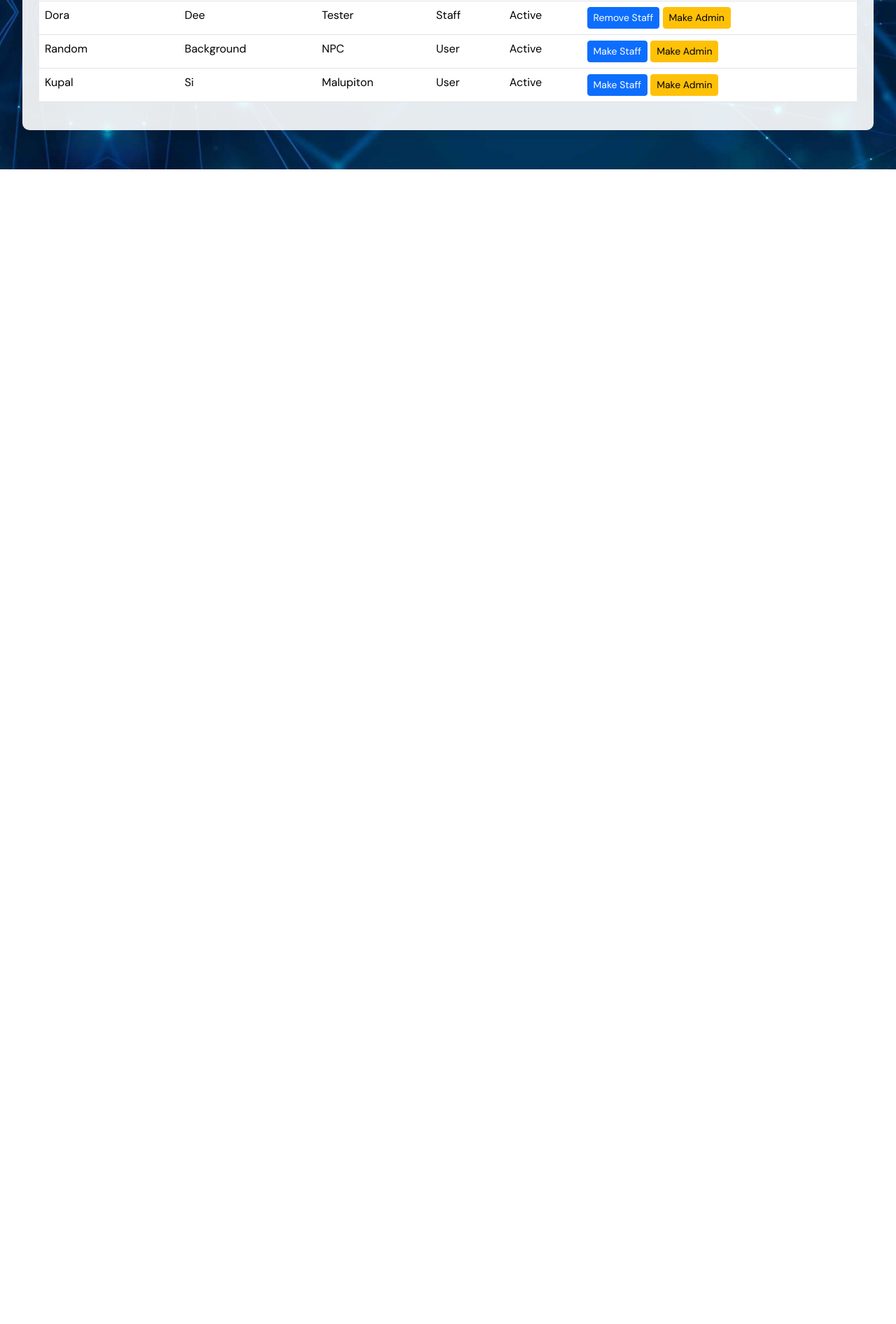
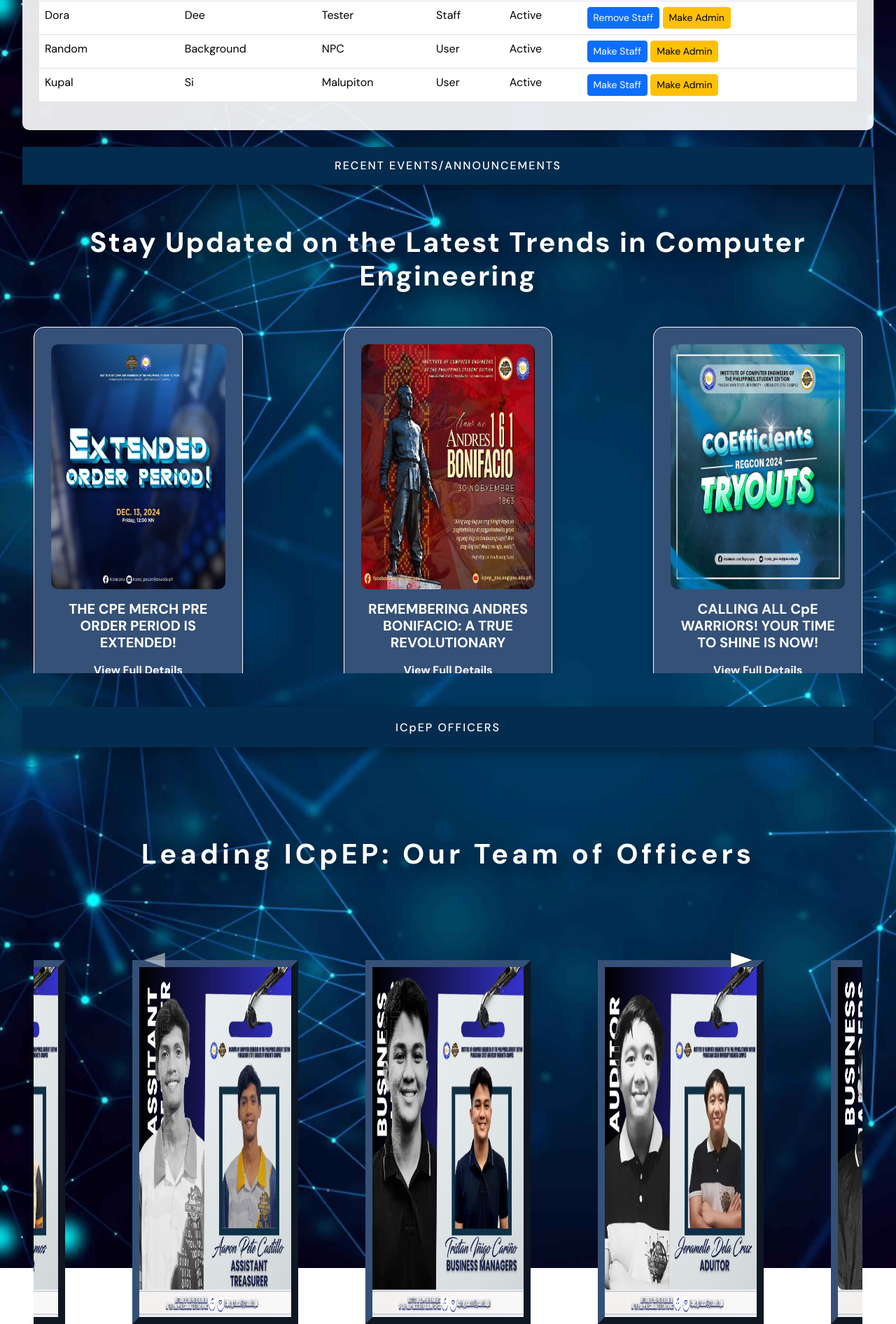
Before and after one commit to ZenDridge/DjangoProject, a Django app: page /adm/ in a window 1280 px wide. Shown: the part 968-2860 px from the top of the page at 70% size. Before the commit the page ends 1210 px from the top, so only its background shows below. Run offline with Django 5.2, Linux system fonts and the light colour scheme; a user stored in the database is signed in; data comes from the database, SQL or seed files in the repository.

Commit message:
Update adm.html

```diff
--- a/myapp/templates/adm.html
+++ b/myapp/templates/adm.html
@@ -153,6 +153,80 @@
             </table>
         </div>
     </div>
+    <nav>
+        <section class="events-nav">
+            <h1>RECENT EVENTS/ANNOUNCEMENTS</h1>
+        </section>
+    </nav>
+
+        <section class="events">
+            <h2 class="event-section-title">Stay Updated on the Latest Trends in Computer Engineering</h2>
+            <div class="event-cards">
+                <!-- Event Card 1 -->
+                <div class="event-card">
+                    <img src="{% static 'assets/images/merch.jpg' %}" alt="Event Image 1">
+                    <h3>THE CPE MERCH PRE ORDER PERIOD IS EXTENDED!</h3>
+                    <div class="event-details">
+                        <a href="https://www.facebook.com/share/p/15gtvWi3K3/" target="_blank">View Full Details</a>
+                    </div>
+                </div>
+
+                <!-- Event Card 2 -->
+                <div class="event-card">
+                    <img src="{% static 'assets/images/bonifacio.jpg' %}" alt="Event Image 2">
+                    <h3>REMEMBERING ANDRES BONIFACIO: A TRUE REVOLUTIONARY</h3>
+                    <div class="event-details">
+                        <a href="https://www.facebook.com/share/p/1NEjjpwrvo/" target="_blank">View Full Details</a>
+                    </div>
+                </div>
+
+                <!-- Event Card 3 -->
+                <div class="event-card">
+                    <img src="{% static 'assets/images/tryouts.jpg' %}" alt="Event Image 3">
+                    <h3>CALLING ALL CpE WARRIORS! YOUR TIME TO SHINE IS NOW!</h3>
+                    <div class="event-details">
+                        <a href="https://www.facebook.com/share/p/18TLEweDz9/" target="_blank">View Full Details</a>
+                    </div>
+                </div>
+            </div>
+        </section>
+
+        <!-- Officers Section -->
+    <nav>
+        <section class="officers-nav">
+            <h1>ICpEP OFFICERS</h1>
+        </section>
+    </nav>
+
+        <section class="officers">
+            <h2 class="officer-section-title">Leading ICpEP: Our Team of Officers</h2>
+            <div class="officer-container">
+                <!-- Officer Images -->
+                <div class="officer-frame"><img class="officer-img" src="{% static 'assets/images/ovgovf.jpg' %}" alt="Officer 1"></div>
+                <div class="officer-frame"><img class="officer-img" src="{% static 'assets/images/ogov.jpg' %}" alt="Officer 2"></div>
+                <div class="officer-frame"><img class="officer-img" src="{% static 'assets/images/ovgovm.jpg' %}" alt="Officer 3"></div>
+                <div class="officer-frame"><img class="officer-img" src="{% static 'assets/images/osec.jpg' %}" alt="Officer 4"></div>
+                <div class="officer-frame"><img class="officer-img" src="{% static 'assets/images/oasec.jpg' %}" alt="Officer 5"></div>
+                <div class="officer-frame"><img class="officer-img" src="{% static 'assets/images/otre.jpg' %}" alt="Officer 6"></div>
+                <div class="officer-frame"><img class="officer-img" src="{% static 'assets/images/oatre.jpg' %}" alt="Officer 7"></div>
+                <div class="officer-frame"><img class="officer-img" src="{% static 'assets/images/obm.jpg' %}" alt="Officer 8"></div>
+                <div class="officer-frame"><img class="officer-img" src="{% static 'assets/images/oaud.jpg' %}" alt="Officer 9"></div>
+                <div class="officer-frame"><img class="officer-img" src="{% static 'assets/images/obm1.jpg' %}" alt="Officer 10"></div>
+                <div class="officer-frame"><img class="officer-img" src="{% static 'assets/images/opr.jpg' %}" alt="Officer 11"></div>
+                <div class="officer-frame"><img class="officer-img" src="{% static 'assets/images/opr1.jpg' %}" alt="Officer 12"></div>
+                <div class="officer-frame"><img class="officer-img" src="{% static 'assets/images/otm.jpg' %}" alt="Officer 13"></div>
+                <div class="officer-frame"><img class="officer-img" src="{% static 'assets/images/otm1.jpg' %}" alt="Officer 14"></div>
+                <div class="officer-frame"><img class="officer-img" src="{% static 'assets/images/otm2.jpg' %}" alt="Officer 15"></div>
+            </div>
+            <div class="officer-navigation">
+                <button id="backward" disabled>
+                    <img src="{% static 'assets/images/arrowleft.png' %}" alt="Backward" class="arrow-icon">
+                </button>
+                <button id="forward">
+                    <img src="{% static 'assets/images/arrowright.png' %}" alt="Forward" class="arrow-icon">
+                </button>
+            </div>
+        </section>
 </div>
 {% endblock %}
 
```
